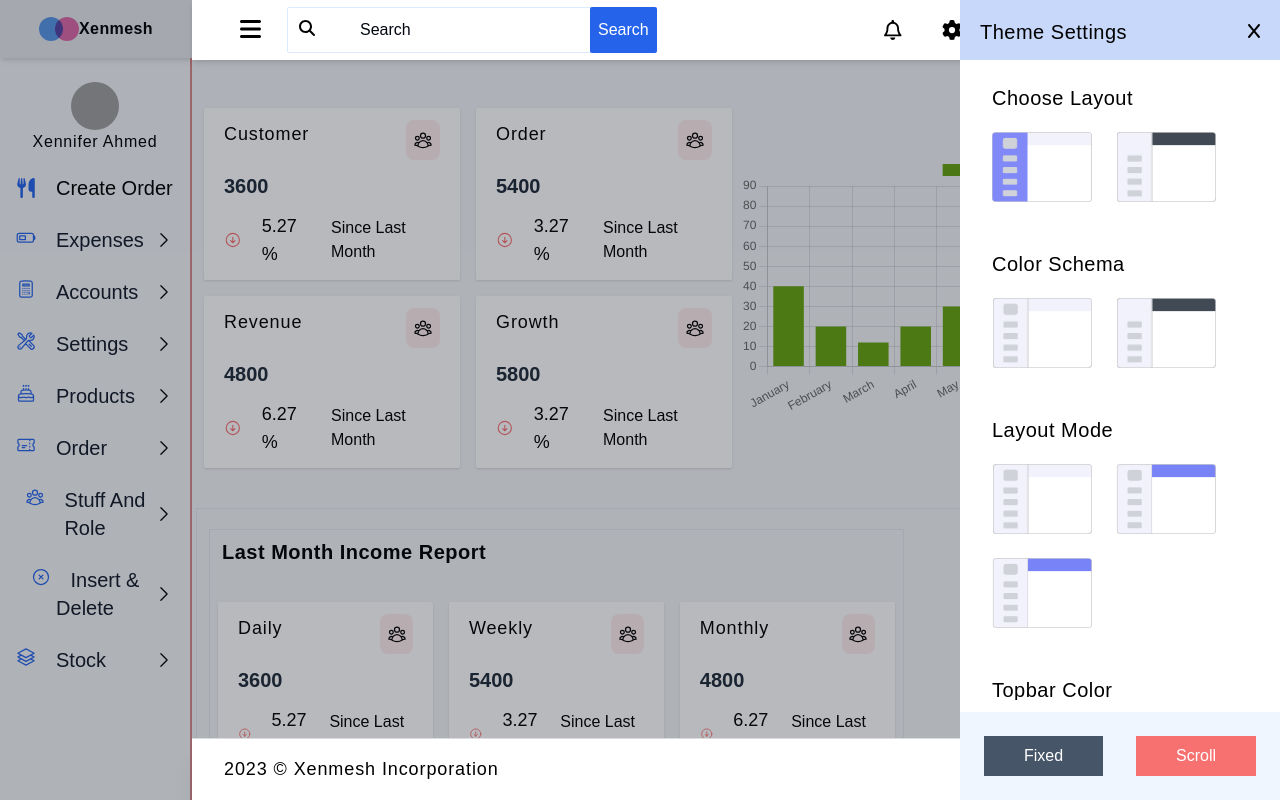
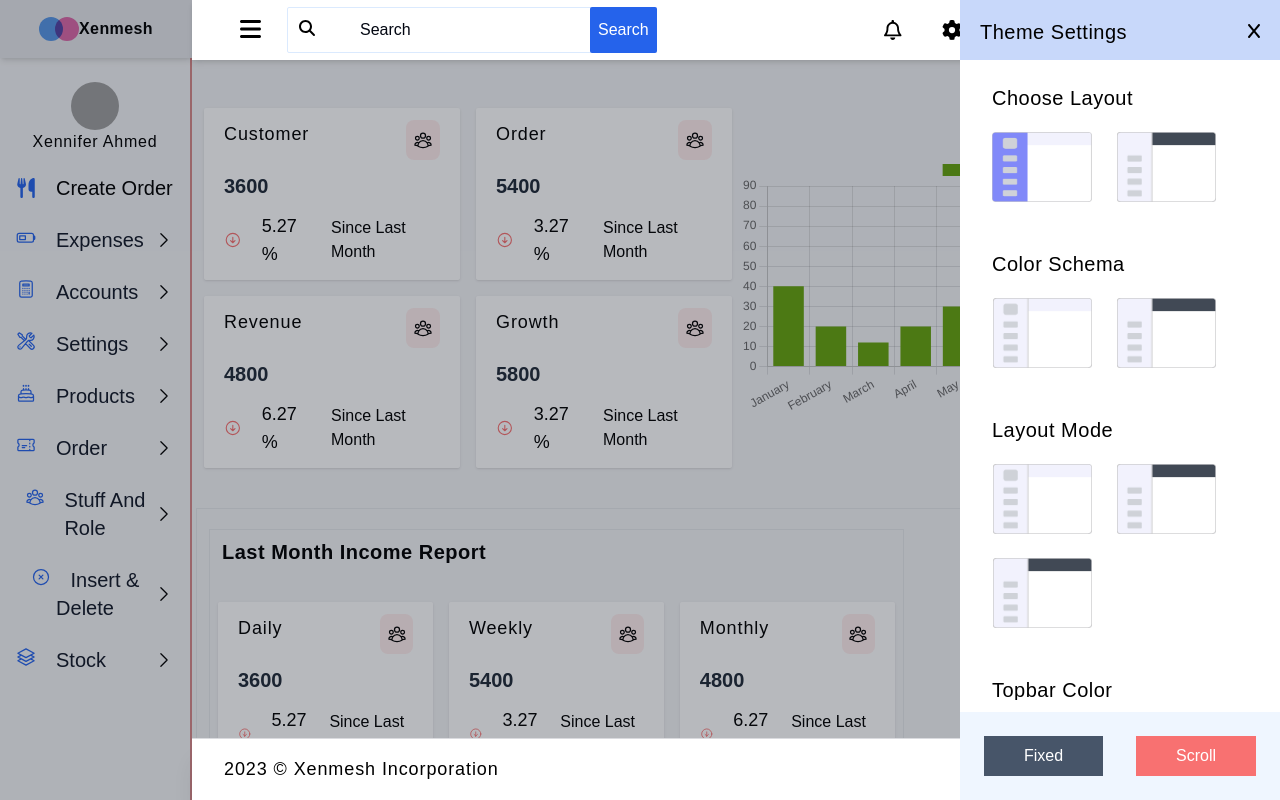
Before and after one commit to ImranGreet/xenmesh-restaurant-management-service, a Vue app: page /admin in a window 1280 px wide. Both pictures are taken after a click on the button 951 px from the left and 30 px from the top of the page. Built offline with nearby package versions, Linux system fonts and the light colour scheme; grey boxes are pictures that could not be loaded; what @animxyz/vue3, @formkit/vue would draw is missing.

Commit message:
fix public fro netlify

```diff
--- a/src/components/Admin/Settings/Setting.vue
+++ b/src/components/Admin/Settings/Setting.vue
@@ -108,7 +108,7 @@
               </button>
               <button>
                 <img
-                  src="../../../assets/images/controllericons/brand.png"
+                  src="../../../assets/images/controllericons/Dark.png"
                   alt=""
                   class="w-[100px] h-[70px]" />
                 <small
@@ -122,7 +122,7 @@
               </button>
               <button>
                 <img
-                  src="../../../assets/images/controllericons/brand.png"
+                  src="../../../assets/images/controllericons/Dark.png"
                   alt=""
                   class="w-[100px] h-[70px]" />
                 <small
@@ -157,7 +157,7 @@
                 @click="setTopbarColor('brand')"
                 class="relative">
                 <img
-                  src="../../../assets/images/controllericons/brand.png"
+                  src="../../../assets/images/controllericons/Dark.png"
                   alt=""
                   class="w-[100px] h-[70px]" />
                 <small class="text-blue-700 bottom-2 right-1 absolute"
@@ -168,7 +168,7 @@
                 @click="setTopbarColor('dark')"
                 class="relative">
                 <img
-                  src="../../../assets/images/controllericons/brand.png"
+                  src="../../../assets/images/controllericons/Dark.png"
                   alt=""
                   class="w-[100px] h-[70px]" />
                 <small class="text-blue-700 bottom-2 right-1 absolute hidden"
@@ -197,7 +197,7 @@
               </button>
               <button>
                 <img
-                  src="../../../assets/images/controllericons/brand.png"
+                  src="../../../assets/images/controllericons/Dark.png"
                   alt=""
                   class="w-[100px] h-[70px]" />
                 <small
@@ -211,7 +211,7 @@
               </button>
               <button>
                 <img
-                  src="../../../assets/images/controllericons/brand.png"
+                  src="../../../assets/images/controllericons/Dark.png"
                   alt=""
                   class="w-[100px] h-[70px]" />
                 <small
@@ -245,7 +245,7 @@
               </button>
               <button>
                 <img
-                  src="../../../assets/images/controllericons/brand.png"
+                  src="../../../assets/images/controllericons/Dark.png"
                   alt=""
                   class="w-[100px] h-[70px]" />
                 <small
@@ -259,7 +259,7 @@
               </button>
               <button>
                 <img
-                  src="../../../assets/images/controllericons/brand.png"
+                  src="../../../assets/images/controllericons/Dark.png"
                   alt=""
                   class="w-[100px] h-[70px]" />
                 <small
@@ -273,7 +273,7 @@
               </button>
               <button>
                 <img
-                  src="../../../assets/images/controllericons/brand.png"
+                  src="../../../assets/images/controllericons/Dark.png"
                   alt=""
                   class="w-[100px] h-[70px]" />
                 <small
@@ -287,7 +287,7 @@
               </button>
               <button>
                 <img
-                  src="../../../assets/images/controllericons/brand.png"
+                  src="../../../assets/images/controllericons/Dark.png"
                   alt=""
                   class="w-[100px] h-[70px]" />
                 <small
```
